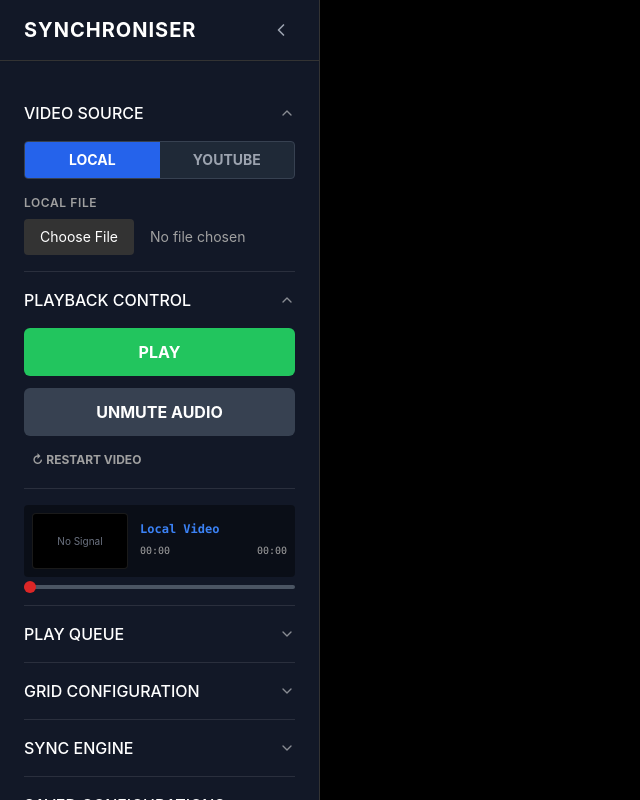
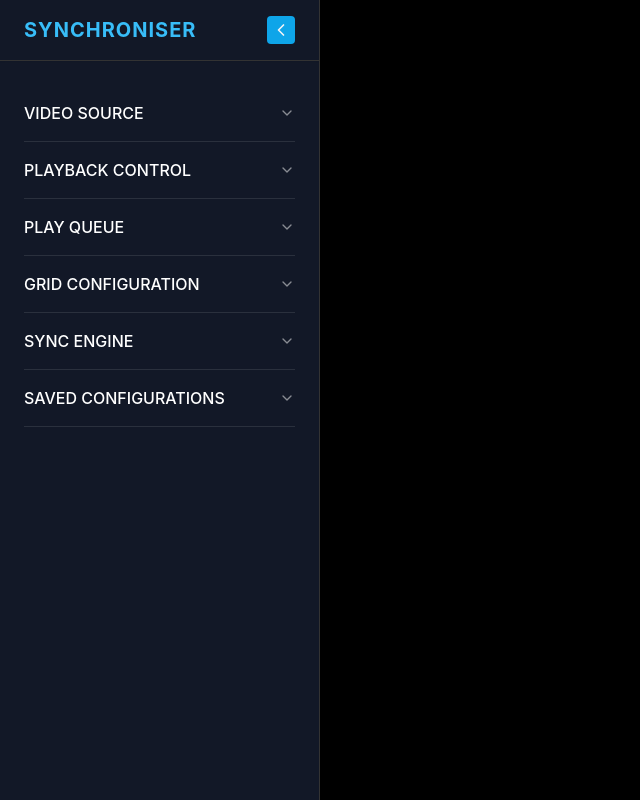
Before and after one commit to alexmc2/video-wall, a React (Vite) app: page / in a window 1280 px wide. Shown: the whole page, without its empty margins (0-640 px from the left). Built offline with nearby package versions, Linux system fonts and the light colour scheme.

Commit message:
update color scheme

```diff
--- a/src/components/ControlPanel.tsx
+++ b/src/components/ControlPanel.tsx
@@ -202,13 +202,13 @@ export const ControlPanel: React.FC<ControlPanelProps> = ({
   return (
     <div className="p-6 flex flex-col gap-6">
       <div className="sticky top-0 z-50 bg-[#121827] -mx-6 -mt-6 px-6 py-4 flex justify-between items-center border-b border-border-color shadow-sm">
-        <h2 className="m-0 text-xl font-bold text-white tracking-wider">
+        <h2 className="m-0 text-xl font-bold text-sky-400 tracking-wider">
           SYNCHRONISER
         </h2>
         {onCollapse && (
           <button
             onClick={onCollapse}
-            className="p-1 text-gray-400 hover:text-white transition-colors"
+            className="p-1 text-gray-100 hover:text-white transition-colors bg-sky-500 rounded"
             title="Collapse Sidebar"
           >
             <svg
@@ -228,11 +228,7 @@ export const ControlPanel: React.FC<ControlPanelProps> = ({
         )}
       </div>
 
-      <Accordion
-        type="multiple"
-        defaultValue={['source', 'playback']}
-        className="w-full"
-      >
+      <Accordion type="multiple" defaultValue={[]} className="w-full">
         {/* SOURCE */}
         <AccordionItem value="source">
           <AccordionTrigger>VIDEO SOURCE</AccordionTrigger>
@@ -241,7 +237,7 @@ export const ControlPanel: React.FC<ControlPanelProps> = ({
               <button
                 className={`flex-1 py-2 text-sm font-bold transition-colors ${
                   sourceMode === 'local'
-                    ? 'bg-blue-600 text-white'
+                    ? 'bg-sky-600 text-white'
                     : 'text-gray-400 hover:bg-gray-700'
                 }`}
                 onClick={() => onModeChange('local')}
@@ -330,7 +326,7 @@ export const ControlPanel: React.FC<ControlPanelProps> = ({
                 }
                 className={`w-full py-3 border-none rounded-md font-bold cursor-pointer text-white transition-colors text-base ${
                   audioSource !== null
-                    ? 'bg-blue-600 hover:bg-blue-700'
+                    ? 'bg-sky-600 hover:bg-sky-700'
                     : 'bg-gray-700 hover:bg-gray-600'
                 }`}
               >
@@ -372,7 +368,7 @@ export const ControlPanel: React.FC<ControlPanelProps> = ({
 
                   {/* Info & Time */}
                   <div className="flex-1 flex flex-col gap-1 min-w-0">
-                    <span className="text-xs font-mono text-accent-blue font-bold truncate">
+                    <span className="text-xs font-mono text-sky-500 font-bold truncate">
                       {currentlyPlaying?.name ||
                         (sourceMode === 'youtube'
                           ? 'YouTube Stream'
@@ -453,7 +449,7 @@ export const ControlPanel: React.FC<ControlPanelProps> = ({
                       gridConfig.rows === 2 &&
                       gridConfig.cols === 2 &&
                       !gridConfig.isAutoFit
-                        ? 'bg-accent-blue border-transparent text-white'
+                        ? 'bg-sky-500 border-transparent text-white'
                         : 'border-gray-600 text-gray-400 hover:border-gray-400'
                     }`}
                   >
@@ -472,7 +468,7 @@ export const ControlPanel: React.FC<ControlPanelProps> = ({
                       gridConfig.rows === 3 &&
                       gridConfig.cols === 4 &&
                       !gridConfig.isAutoFit
-                        ? 'bg-accent-blue border-transparent text-white'
+                        ? 'bg-sky-500 border-transparent text-white'
                         : 'border-gray-600 text-gray-400 hover:border-gray-400'
                     }`}
                   >
@@ -491,7 +487,7 @@ export const ControlPanel: React.FC<ControlPanelProps> = ({
                       gridConfig.rows === 4 &&
                       gridConfig.cols === 6 &&
                       !gridConfig.isAutoFit
-                        ? 'bg-accent-blue border-transparent text-white'
+                        ? 'bg-sky-500 border-transparent text-white'
                         : 'border-gray-600 text-gray-400 hover:border-gray-400'
                     }`}
                   >
@@ -515,7 +511,7 @@ export const ControlPanel: React.FC<ControlPanelProps> = ({
                         isAutoFit: e.target.checked,
                       })
                     }
-                    className="accent-accent-blue"
+                    className="accent-sky-500"
                   />
                 </div>
                 {gridConfig.isAutoFit && (
@@ -535,7 +531,7 @@ export const ControlPanel: React.FC<ControlPanelProps> = ({
                     />
                     <button
                       onClick={onOptimizeGrid}
-                      className="flex-1 bg-accent-blue text-white text-xs py-1 rounded hover:bg-blue-600"
+                      className="flex-1 bg-sky-500 text-white text-xs py-1 rounded hover:bg-sky-600"
                     >
                       Refit
                     </button>
@@ -565,7 +561,7 @@ export const ControlPanel: React.FC<ControlPanelProps> = ({
                     step="0.05"
                     value={scaleX}
                     onChange={(e) => onScaleXChange(parseFloat(e.target.value))}
-                    className="w-full h-1 bg-gray-600 rounded-lg appearance-none cursor-pointer accent-accent-blue"
+                    className="w-full h-1 bg-gray-600 rounded-lg appearance-none cursor-pointer accent-sky-500"
                   />
                 </div>
 
@@ -583,7 +579,7 @@ export const ControlPanel: React.FC<ControlPanelProps> = ({
                     step="0.05"
                     value={scaleY}
                     onChange={(e) => onScaleYChange(parseFloat(e.target.value))}
-                    className="w-full h-1 bg-gray-600 rounded-lg appearance-none cursor-pointer accent-accent-blue"
+                    className="w-full h-1 bg-gray-600 rounded-lg appearance-none cursor-pointer accent-sky-500"
                   />
                 </div>
               </div>
@@ -600,7 +596,7 @@ export const ControlPanel: React.FC<ControlPanelProps> = ({
               <button
                 onClick={() => onToggleSync(!isSyncActive)}
                 className={`relative w-12 h-6 rounded-full border-none cursor-pointer transition-colors ${
-                  isSyncActive ? 'bg-accent-blue' : 'bg-gray-600'
+                  isSyncActive ? 'bg-sky-500' : 'bg-gray-600'
                 }`}
               >
                 <span
@@ -664,7 +660,7 @@ export const ControlPanel: React.FC<ControlPanelProps> = ({
                       nameInput.value = '';
                     }
                   }}
-                  className="bg-accent-blue text-white border-none px-3 rounded cursor-pointer font-bold text-xs hover:bg-blue-600"
+                  className="bg-sky-500 text-white border-none px-3 rounded cursor-pointer font-bold text-xs hover:bg-sky-600"
                 >
                   SAVE
                 </button>
--- a/src/components/PlayQueue.tsx
+++ b/src/components/PlayQueue.tsx
@@ -138,7 +138,7 @@ export const PlayQueue: React.FC<PlayQueueProps> = ({
                 className={`text-[10px] px-1.5 py-0.5 rounded font-bold ${
                   currentlyPlaying.type === 'youtube'
                     ? 'bg-red-600 text-white'
-                    : 'bg-blue-600 text-white'
+                    : 'bg-sky-600 text-white'
                 }`}
               >
                 {currentlyPlaying.type === 'youtube' ? 'YT' : 'LOCAL'}
@@ -167,7 +167,7 @@ export const PlayQueue: React.FC<PlayQueueProps> = ({
               onClick={() => setAddType('local')}
               className={`text-[10px] px-2 py-0.5 rounded font-bold transition-colors ${
                 addType === 'local'
-                  ? 'bg-blue-600 text-white'
+                  ? 'bg-sky-600 text-white'
                   : 'text-gray-400 hover:text-white'
               }`}
             >
@@ -242,7 +242,7 @@ export const PlayQueue: React.FC<PlayQueueProps> = ({
             <button
               onClick={() => onToggleLoopQueue(!loopQueue)}
               className={`relative w-10 h-5 rounded-full border-none cursor-pointer transition-colors ${
-                loopQueue ? 'bg-accent-blue' : 'bg-gray-600'
+                loopQueue ? 'bg-sky-500' : 'bg-gray-600'
               }`}
             >
               <span
@@ -303,7 +303,7 @@ export const PlayQueue: React.FC<PlayQueueProps> = ({
                   className={`text-[10px] px-1.5 py-0.5 rounded font-bold shrink-0 ${
                     item.type === 'youtube'
                       ? 'bg-red-600 text-white'
-                      : 'bg-blue-600 text-white'
+                      : 'bg-sky-600 text-white'
                   }`}
                 >
                   {item.type === 'youtube' ? 'YT' : 'LOCAL'}
--- a/tailwind.config.js
+++ b/tailwind.config.js
@@ -8,7 +8,7 @@ export default {
         'bg-panel': '#1e1e1e',
         'text-main': '#e0e0e0',
         'text-dim': '#a0a0a0',
-        'accent-blue': '#3b82f6',
+        'accent-sky': '#0ea5e9',
         'accent-green': '#22c55e',
         'accent-red': '#ef4444',
         'border-color': '#333',
```
